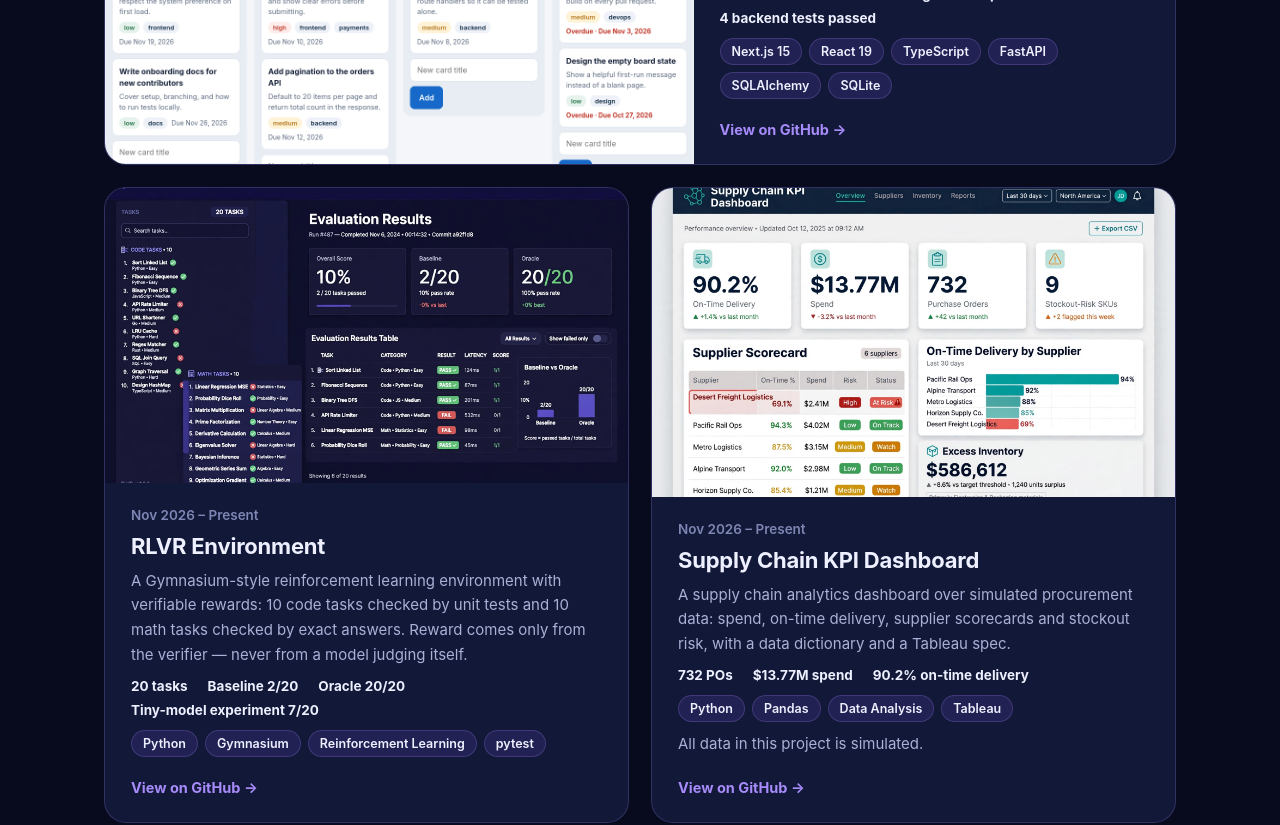
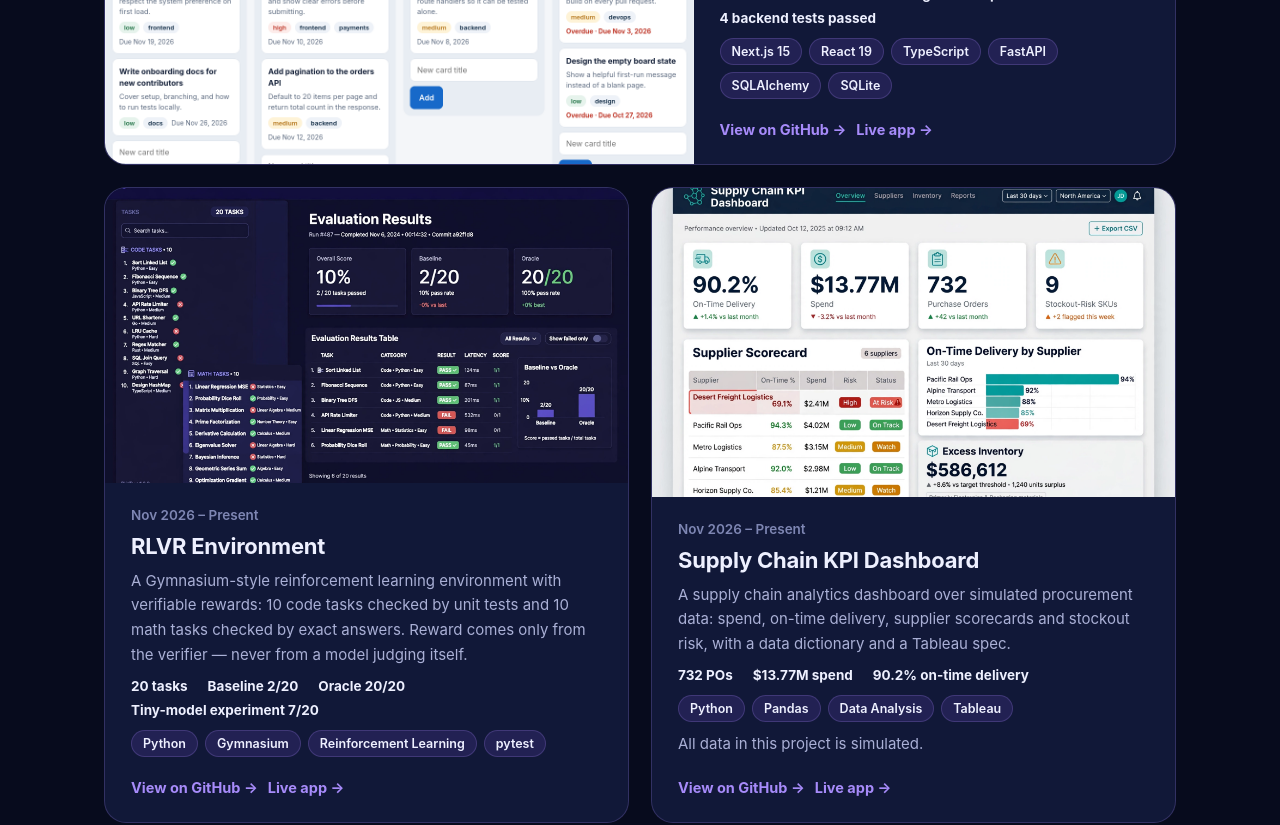
Before and after one commit to nehilbhakta/portfolio, a Next.js app: page / in a window 1280 px wide. Shown: the part 3440-4265 px from the top of the page. Built offline with nearby package versions, Linux system fonts and the light colour scheme.

Commit message:
Link live apps from project cards (TaskBoard, RLVR demo, Supply Chain, HeartRisk, Restaurant API docs)

```diff
--- a/app/page.tsx
+++ b/app/page.tsx
@@ -29,7 +29,7 @@ const PROJECTS: Project[] = [
     imageAlt: "TaskBoard board view with columns and cards",
     tags: ["Next.js 15", "React 19", "TypeScript", "FastAPI", "SQLAlchemy", "SQLite"],
     githubUrl: "https://github.com/nehilbhakta/task-board",
-    liveUrl: "",
+    liveUrl: "https://nehilbhakta-taskboard.vercel.app",
     featured: true,
     stats: ["4 lists", "7 seeded cards", "Drag-and-drop", "4 backend tests passed"],
   },
@@ -42,7 +42,7 @@ const PROJECTS: Project[] = [
     imageAlt: "RLVR Environment project cover",
     tags: ["Python", "Gymnasium", "Reinforcement Learning", "pytest"],
     githubUrl: "https://github.com/nehilbhakta/rlvr-env",
-    liveUrl: "",
+    liveUrl: "https://nehilbhakta-rlvr-demo.vercel.app",
     stats: ["20 tasks", "Baseline 2/20", "Oracle 20/20", "Tiny-model experiment 7/20"],
   },
   {
@@ -54,7 +54,7 @@ const PROJECTS: Project[] = [
     imageAlt: "Supply Chain KPI Dashboard project cover",
     tags: ["Python", "Pandas", "Data Analysis", "Tableau"],
     githubUrl: "https://github.com/nehilbhakta/supply-chain-kpi",
-    liveUrl: "",
+    liveUrl: "https://nehilbhakta-supplychain.vercel.app",
     stats: ["732 POs", "$13.77M spend", "90.2% on-time delivery"],
     note: "All data in this project is simulated.",
   },
@@ -67,7 +67,7 @@ const PROJECTS: Project[] = [
     imageAlt: "Heart Attack Risk Prediction dashboard home",
     tags: ["Python", "XGBoost", "FastAPI", "Machine Learning"],
     githubUrl: "https://github.com/nehilbhakta/heart-attack-risk-prediction",
-    liveUrl: "",
+    liveUrl: "https://nehilbhakta-heartrisk.vercel.app",
     stats: ["303 rows (UCI Cleveland)", "Test AUC 0.957", "20 simulated patients"],
     note: "Demo / educational project using simulated patient data. Not a medical device.",
   },
@@ -80,7 +80,7 @@ const PROJECTS: Project[] = [
     imageAlt: "Restaurant Reservation API project cover",
     tags: ["FastAPI", "Python", "SQLAlchemy", "REST APIs"],
     githubUrl: "https://github.com/nehilbhakta/kyobee-reservation-api",
-    liveUrl: "",
+    liveUrl: "https://nehilbhakta-kyobee-api.onrender.com/docs",
   },
   {
     title: "E-Commerce Sales Dashboard",
```
